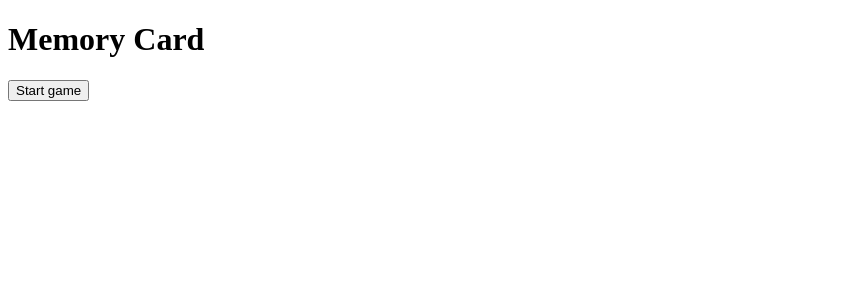
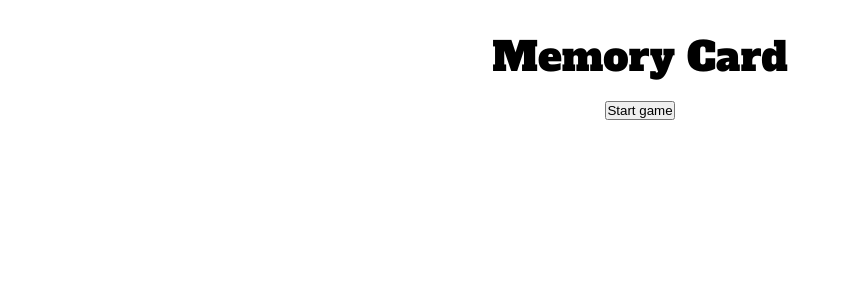
Before and after one commit to tajwararik/Memory-Card, a React (Vite) app: page / in a window 1280 px wide. Shown: the top 300 px of the page, without its empty margins (0-843 px from the left). Built offline with nearby package versions, Linux system fonts and the light colour scheme.

Commit message:
Styled body, h1 and p

```diff
--- a/src/App.css
+++ b/src/App.css
@@ -0,0 +1,30 @@
+@import url("https://fonts.googleapis.com/css2?family=Alfa+Slab+One&family=Pacifico&display=swap");
+
+* {
+  padding: 0;
+  margin: 0;
+  box-sizing: border-box;
+}
+
+body {
+  width: 100vw;
+  min-height: 100vh;
+  font-family: "Pacifico", cursive;
+  font-size: 16px;
+  text-align: center;
+  padding: 20px;
+}
+
+#root > h1 {
+  font-family: "Alfa Slab One", serif;
+  font-size: 2.5rem;
+  font-weight: 400;
+  font-style: normal;
+  padding: 10px;
+}
+
+#root > p {
+  font-size: 1.5rem;
+  padding: 20px;
+  margin-bottom: 20px;
+}
```
